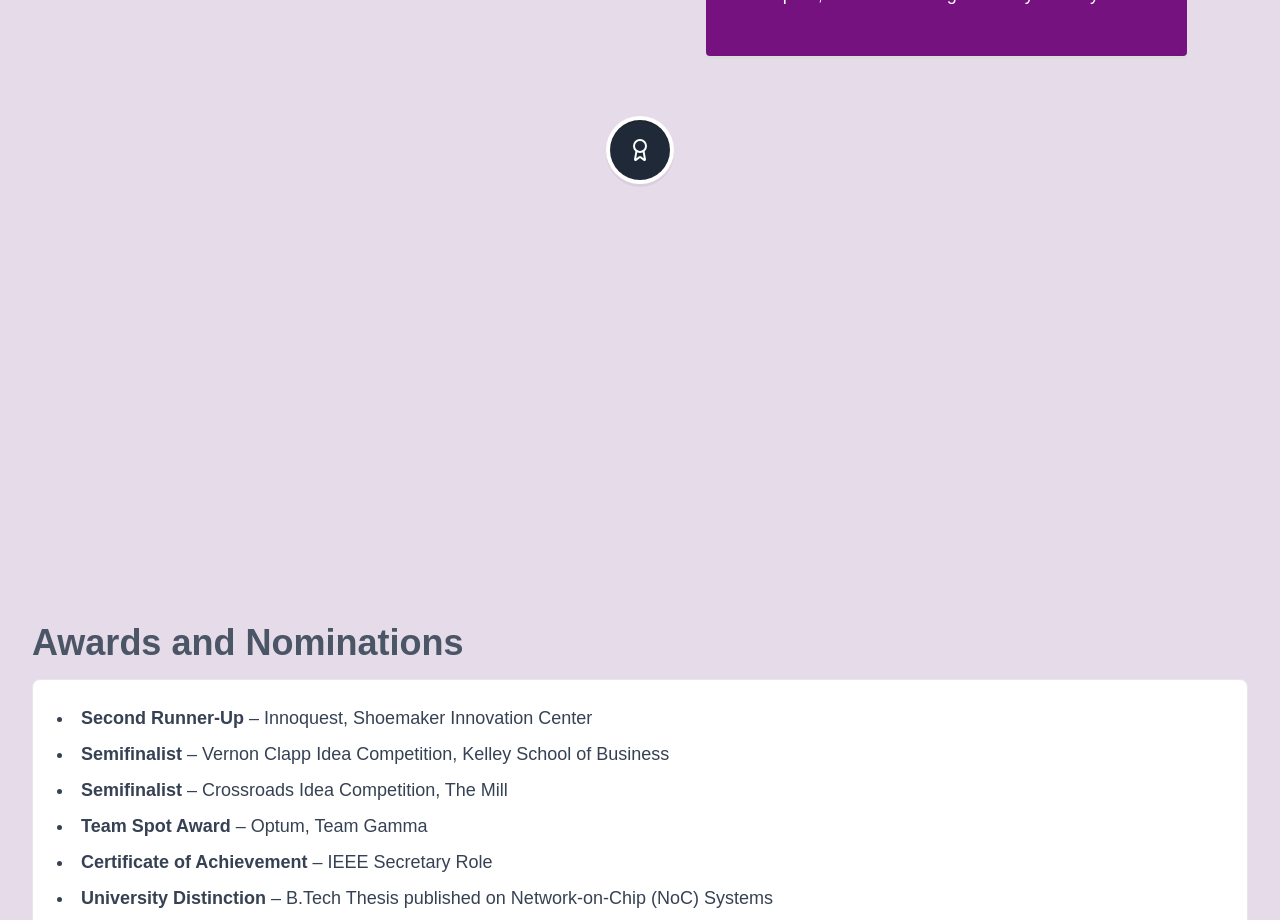
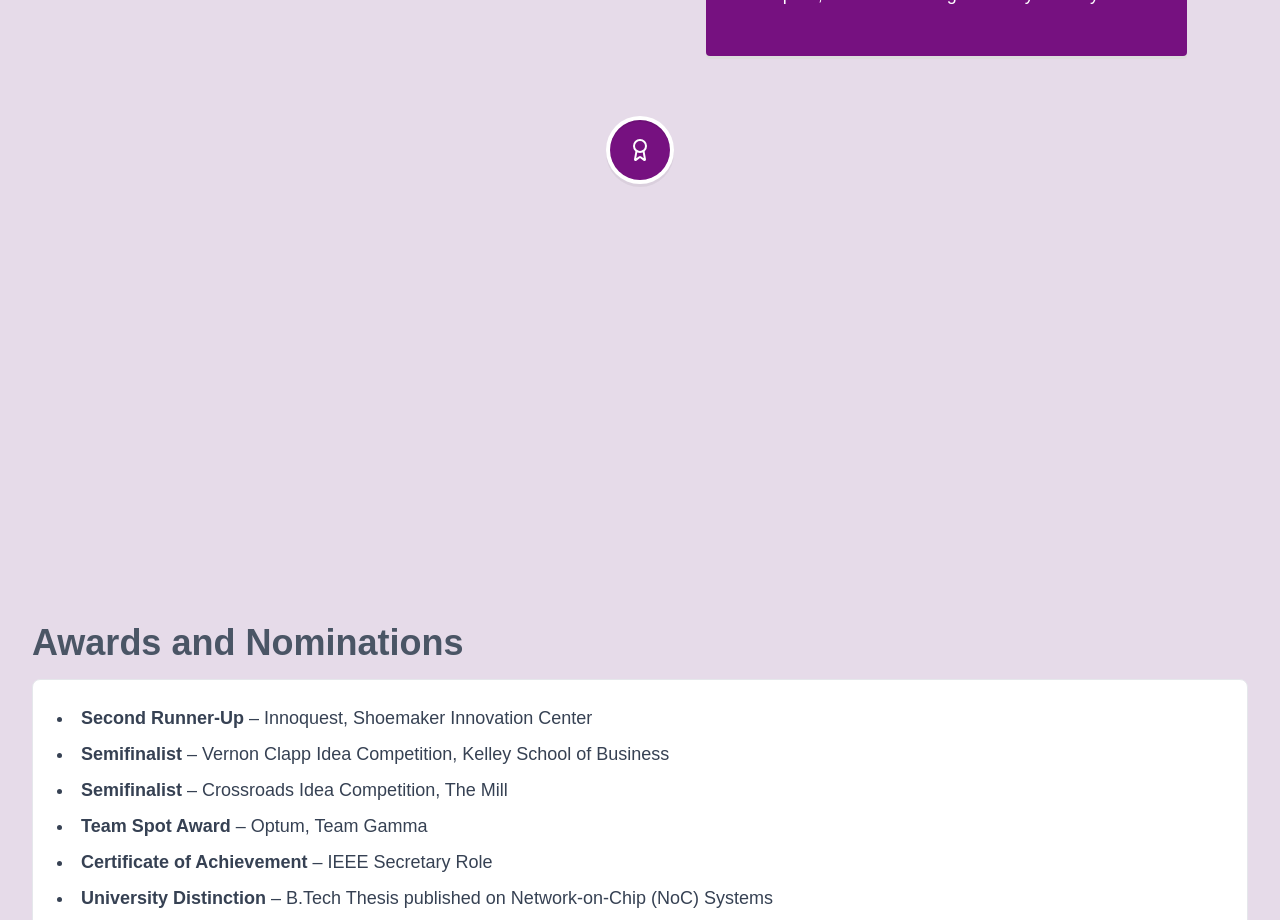
Before and after one commit to kmdikshitha/portfolio, a Next.js app in the folder my-portfolio/: page /AboutMe in a window 1280 px wide. Shown: the part 2500-3420 px from the top of the page. Built offline with nearby package versions, Linux system fonts and the light colour scheme.

Commit message:
zoom effects

```diff
--- a/my-portfolio/src/app/components/blog/ZoomableImage.tsx
+++ b/my-portfolio/src/app/components/blog/ZoomableImage.tsx
@@ -27,15 +27,15 @@ const ZoomableImage: React.FC<ZoomableImageProps> = ({ src, alt }) => {
         <div className="fixed inset-0 z-50 backdrop-blur-md bg-black/30 flex items-center justify-center">
           <button
             onClick={() => setZoomed(false)}
-            className="absolute top-6 right-6 text-white bg-black bg-opacity-50 hover:bg-opacity-70 rounded-full p-2"
+            className="absolute top-25 right-25 text-white bg-black bg-opacity-50 hover:bg-opacity-70 rounded-full p-2"
           >
             ✕
           </button>
           <Image
             src={src}
             alt={`Zoomed - ${alt}`}
-            width={1000}
-            height={1000}
+            width={600}
+            height={600}
             className="rounded-lg max-h-[90vh] max-w-[90vw] shadow-2xl"
           />
         </div>
--- a/my-portfolio/src/app/components/timeline.tsx
+++ b/my-portfolio/src/app/components/timeline.tsx
@@ -90,7 +90,7 @@ const AboutTimeline = () => {
         contentArrowStyle={{ borderRight: '7px solid  #761180' }}
         date="2018 – 2021"
         icon={<Award />}
-        iconStyle={{ background: '#1f2937', color: '#fff' }}
+        iconStyle={{ background: '#761180', color: '#fff' }}
       >
         <h3 className="text-xl font-semibold">IEEE Student Chapter – Secretary & Executive Member</h3>
         <p>
```
